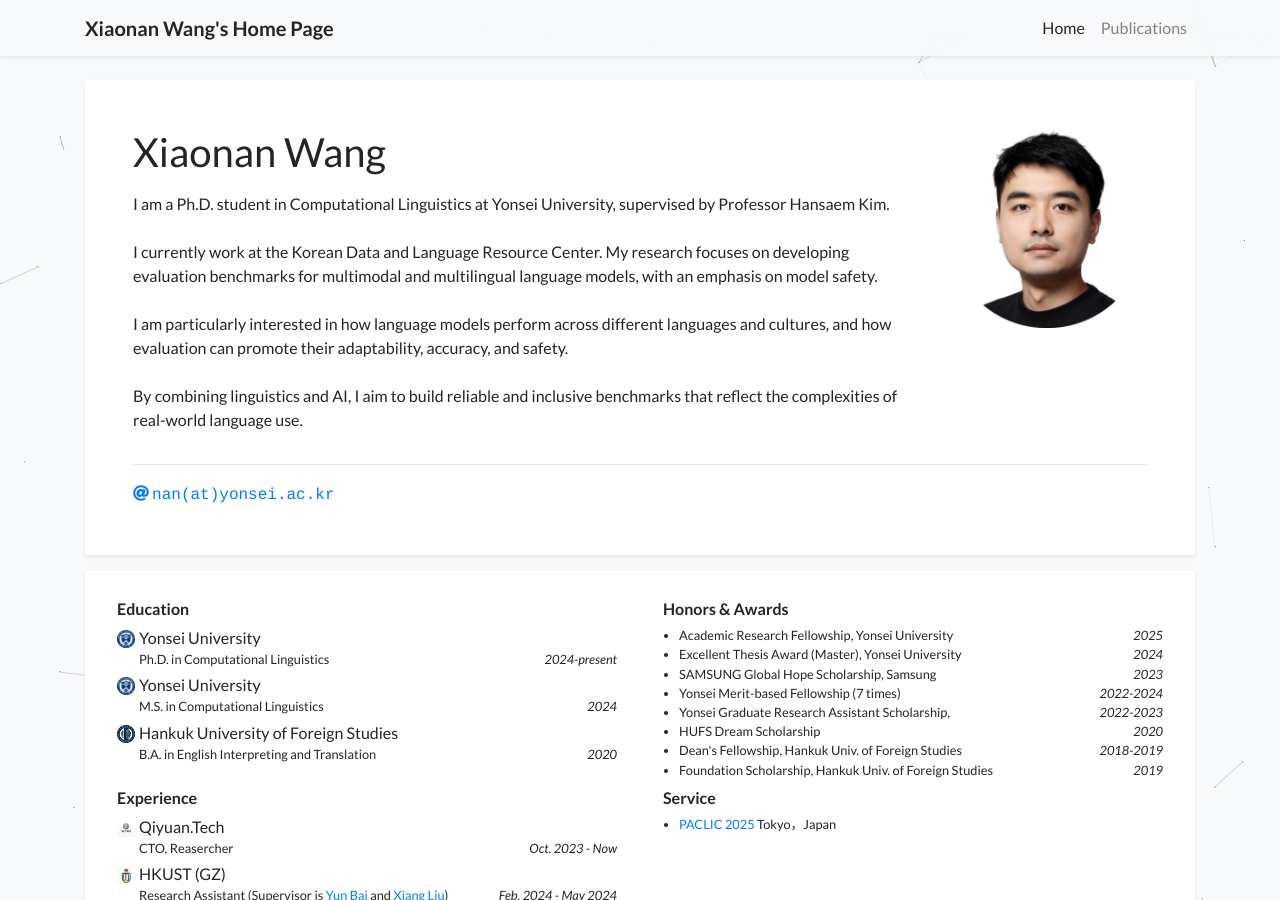
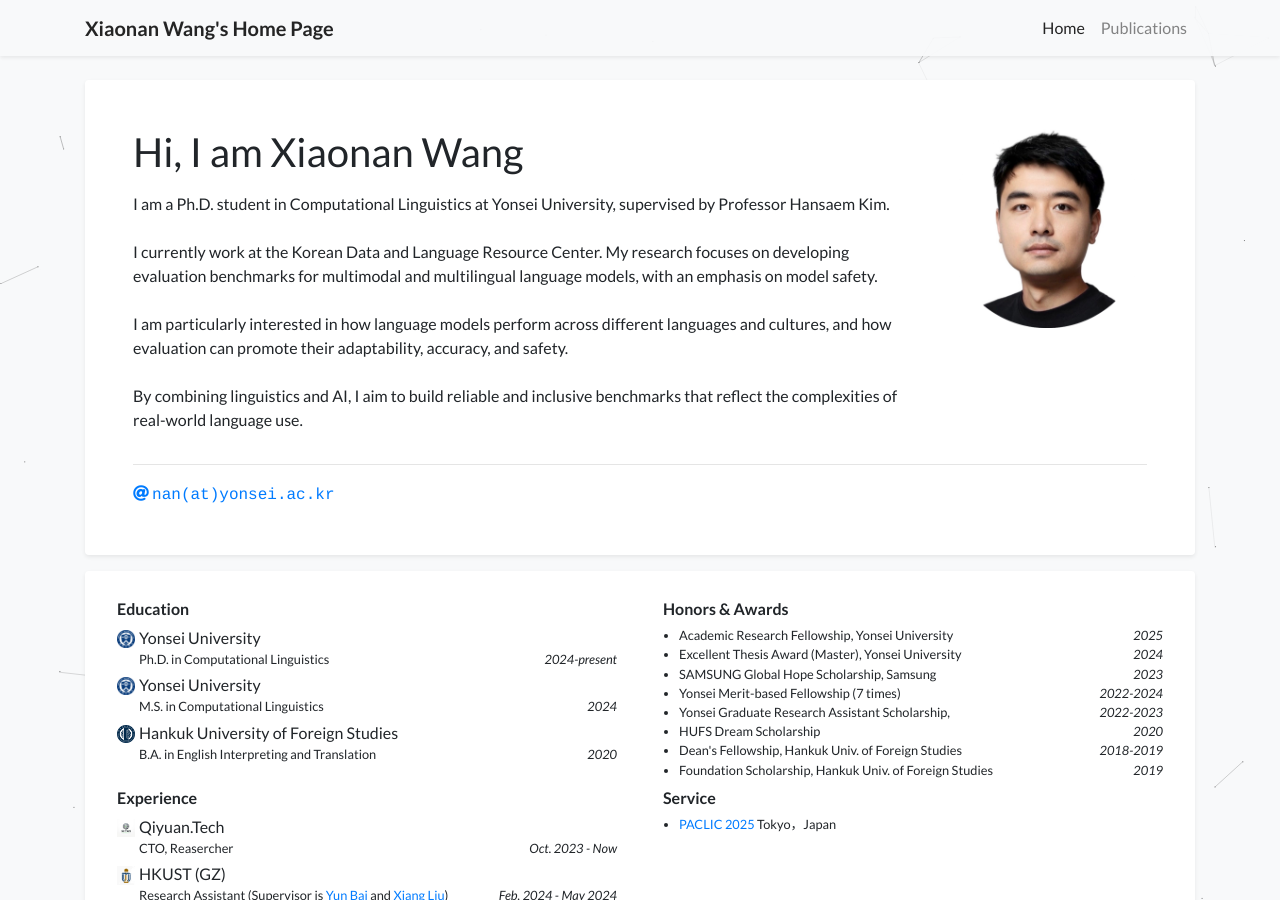
Before and after one commit to wangxiaonan-git/wangxiaonan-git.github.io, a Jekyll site: the page built from index.html, in a window 1280 px wide and 900 px high. Built offline with Jekyll 4.4.1, drawn with Linux system fonts in a browser that asks for light colours; a style sheet for code colours, icons or effects is not loaded.

```diff
--- a/_data/profile.yml
+++ b/_data/profile.yml
@@ -1,4 +1,4 @@
-primary_name: "Xiaonan Wang"
+primary_name: "Hi, I am Xiaonan Wang"
 secondary_name: ""
 navbar_name: "Xiaonan Wang's Home Page"
 
```
